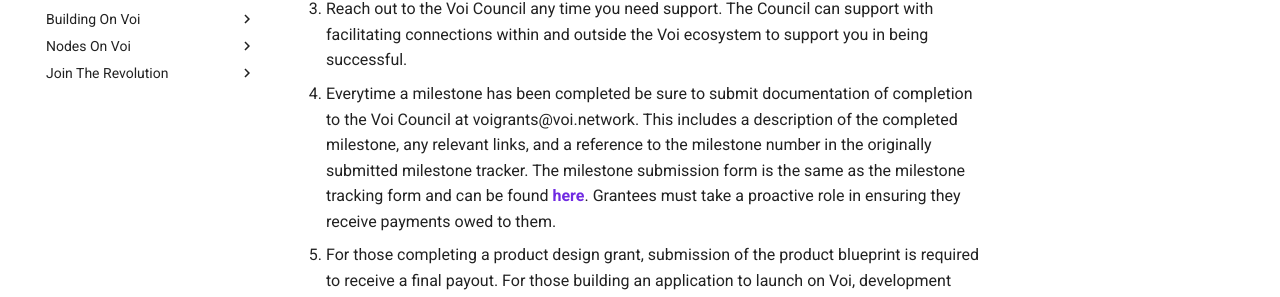
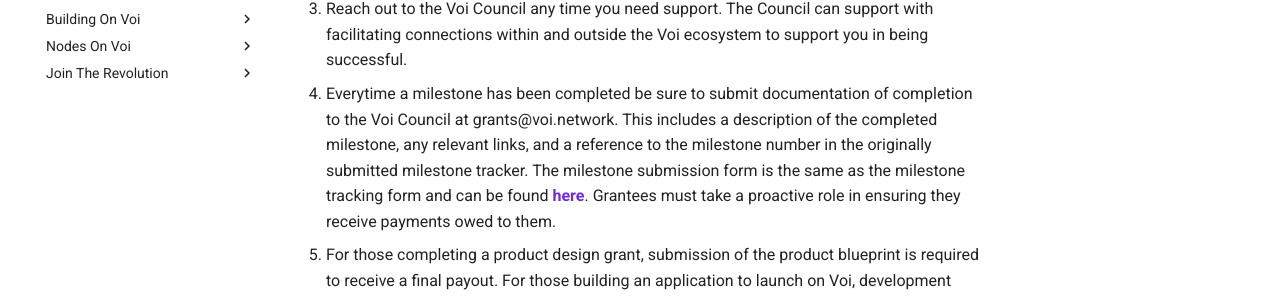
Before and after one commit to VoiNetwork/learn-more, an MkDocs documentation site: the page built from docs/governance/proposals/application-process.md, in a window 1280 px wide and 900 px high, scrolled down 2305 px. Shown: the part 466-763 px from the top of the window. Built offline with MkDocs 1.6.1 and Material for MkDocs 9.7.7, drawn with Linux system fonts in a browser that asks for light colours; plug-ins that fetch from the network failed and are left out; comment, search, counter and statistics services are not loaded.

Commit message:
Update application-process.md

```diff
--- a/docs/governance/proposals/application-process.md
+++ b/docs/governance/proposals/application-process.md
@@ -62,5 +62,5 @@
 1. Sign the **grant acceptance letter,** which confirms receipt of your application and agreement to the milestones within and payouts. This will be distributed to grant winners.
 2. Begin developing your product blueprint, building your application or engaging in any other scope of work for which you received funding.
 3. Reach out to the Voi Council any time you need support. The Council can support with facilitating connections within and outside the Voi ecosystem to support you in being successful.
-4. Everytime a milestone has been completed be sure to submit documentation of completion to the Voi Council at voigrants@voi.network. This includes a description of the completed milestone, any relevant links, and a reference to the milestone number in the originally submitted milestone tracker. The milestone submission form is the same as the milestone tracking form and can be found **[here](https://docs.google.com/document/d/17QS_FfhjEttHnXu2d3DWKk4qoD6irAv0F3sVF17Y6wQ/edit#heading=h.alfnp343pc9r)**. Grantees must take a proactive role in ensuring they receive payments owed to them.
+4. Everytime a milestone has been completed be sure to submit documentation of completion to the Voi Council at grants@voi.network. This includes a description of the completed milestone, any relevant links, and a reference to the milestone number in the originally submitted milestone tracker. The milestone submission form is the same as the milestone tracking form and can be found **[here](https://docs.google.com/document/d/17QS_FfhjEttHnXu2d3DWKk4qoD6irAv0F3sVF17Y6wQ/edit#heading=h.alfnp343pc9r)**. Grantees must take a proactive role in ensuring they receive payments owed to them.
 5. For those completing a product design grant, submission of the product blueprint is required to receive a final payout. For those building an application to launch on Voi, development teams must schedule time with the Voi Council to demo their final product. This presentation will be open to the community!
```
